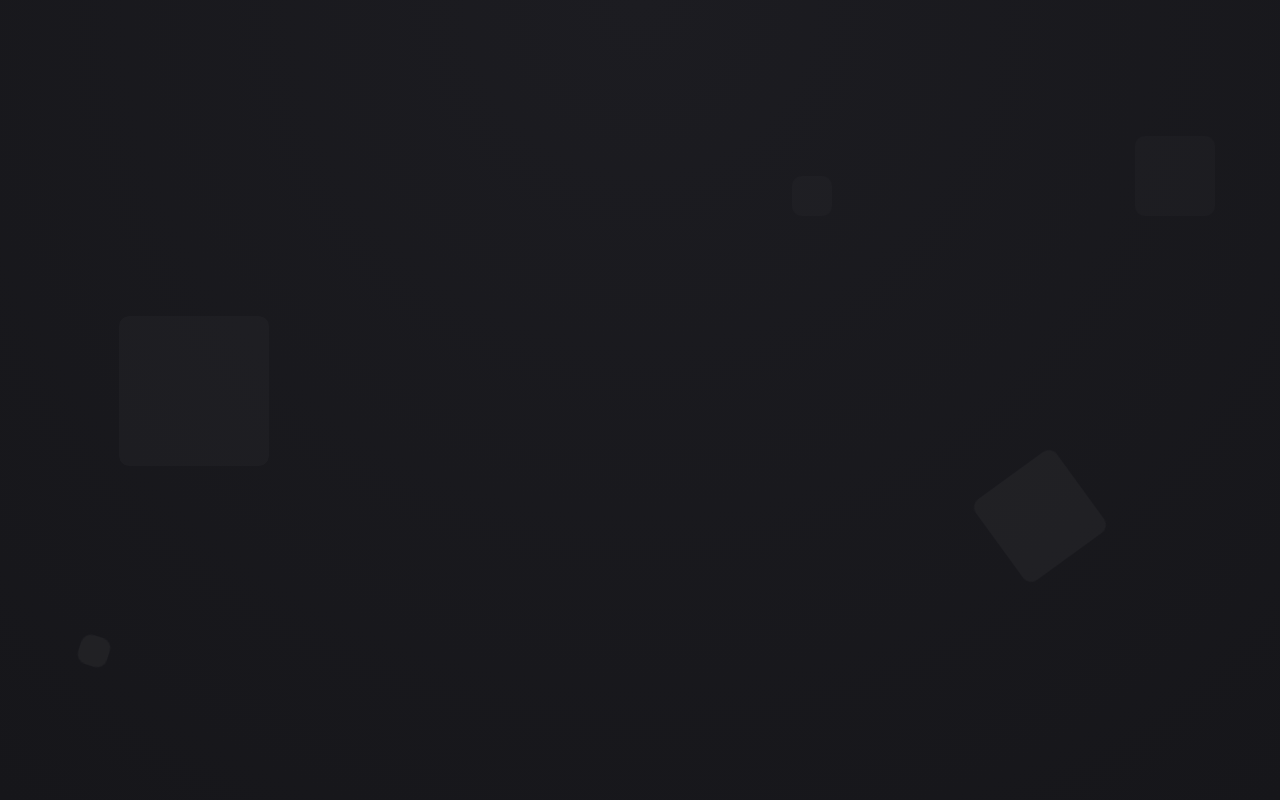
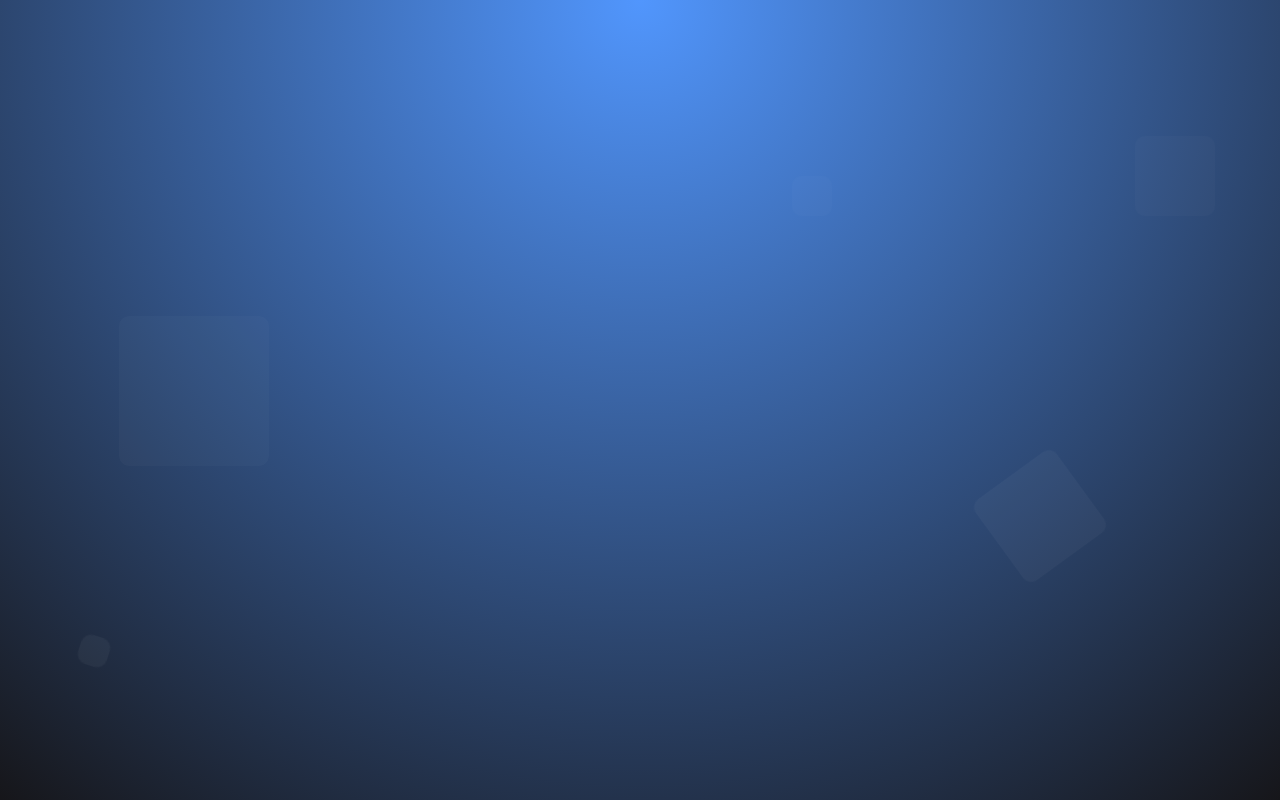
Before and after one commit to jajosheni/N95, a Svelte app: page / in a window 1280 px wide. Built offline with nearby package versions, Linux system fonts and the light colour scheme.

Commit message:
--refac: use in component style

```diff
--- a/src/components/Background.svelte
+++ b/src/components/Background.svelte
@@ -1,8 +1,5 @@
-<script>
-  import {scopedID, bgStyle} from '../styles/bgAnimation';
-</script>
-<div class="animation-area-{scopedID}">
-    <ul class="box-area-{scopedID}">
+<div class="animation-area">
+    <ul class="box-area">
         <li></li>
         <li></li>
         <li></li>
@@ -12,5 +9,86 @@
     </ul>
 </div>
 
+<style>
+    .animation-area {
+        position: fixed;
+        z-index: -1;
+        background: radial-gradient(circle at top, var(--primary), var(--mid-dark-background));
+        width: 100%;
+        height: 100vh
+    }
 
-{@html `<style>${bgStyle}</style>`}
+    .box-area {
+        position: absolute;
+        top: 0;
+        left: 0;
+        width: 100%;
+        height: 100%;
+        overflow: hidden
+    }
+
+    .box-area li {
+        position: absolute;
+        display: block;
+        list-style: none;
+        width: 25px;
+        background: var(--background-box-color);
+        animation: animate 10s linear infinite;
+        bottom: -150px;
+        border-radius: 10px
+    }
+
+    .box-area li:nth-child(1) {
+        left: 86%;
+        width: 80px;
+        height: 80px;
+        animation-delay: 0s
+    }
+
+    .box-area li:nth-child(2) {
+        left: 6%;
+        width: 30px;
+        height: 30px;
+        animation-delay: 1.0s;
+        animation-duration: 5s
+    }
+
+    .box-area li:nth-child(3) {
+        left: 75%;
+        width: 100px;
+        height: 100px;
+        animation-delay: 3.5s
+    }
+
+    .box-area li:nth-child(4) {
+        left: 45%;
+        width: 150px;
+        height: 150px;
+        animation-delay: 8.0s
+    }
+
+    .box-area li:nth-child(5) {
+        left: 60%;
+        width: 40px;
+        height: 40px;
+        animation-delay: 0s
+    }
+
+    .box-area li:nth-child(6) {
+        left: 9%;
+        width: 150px;
+        height: 150px;
+        animation-delay: 2.5s
+    }
+
+    @keyframes animate {
+        0% {
+            transform: translateY(0) rotate(0deg);
+            opacity: 1
+        }
+        100% {
+            transform: translateY(-1000px) rotate(360deg);
+            opacity: 0
+        }
+    }
+</style>
```
